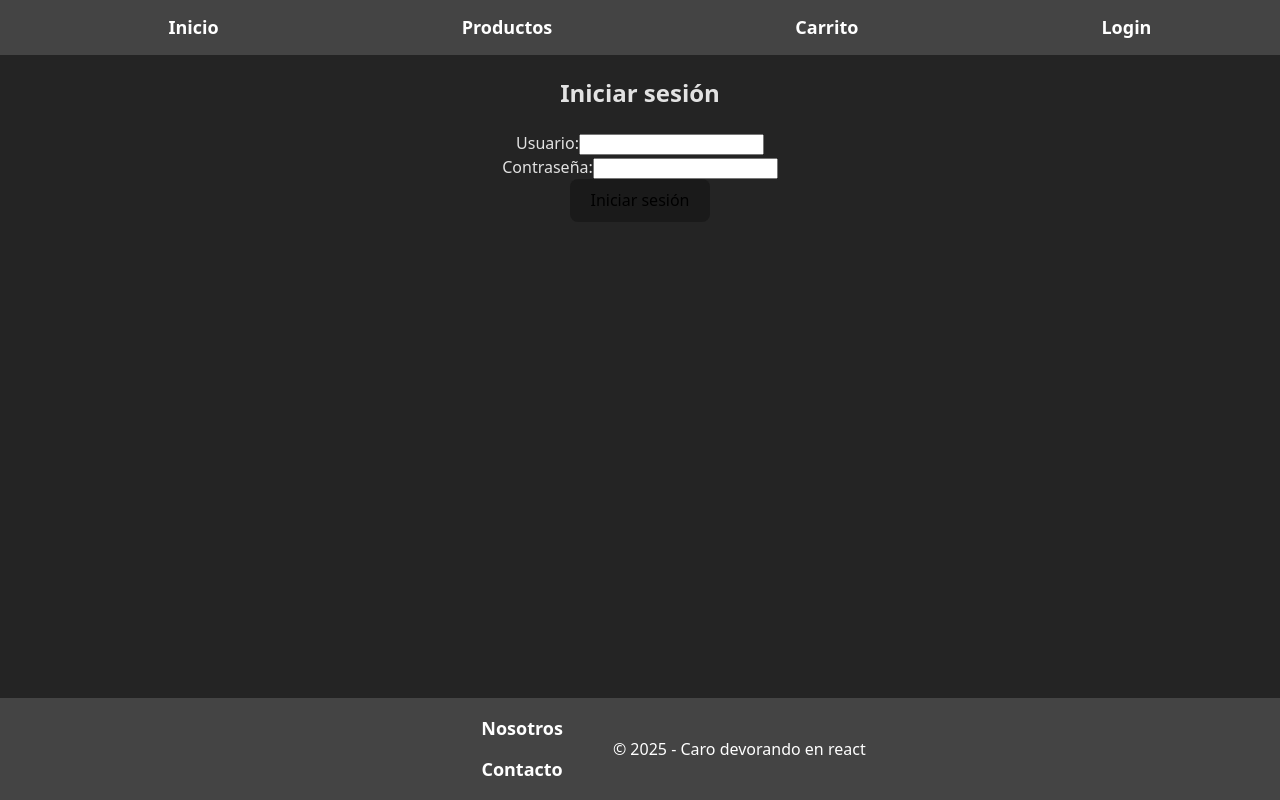
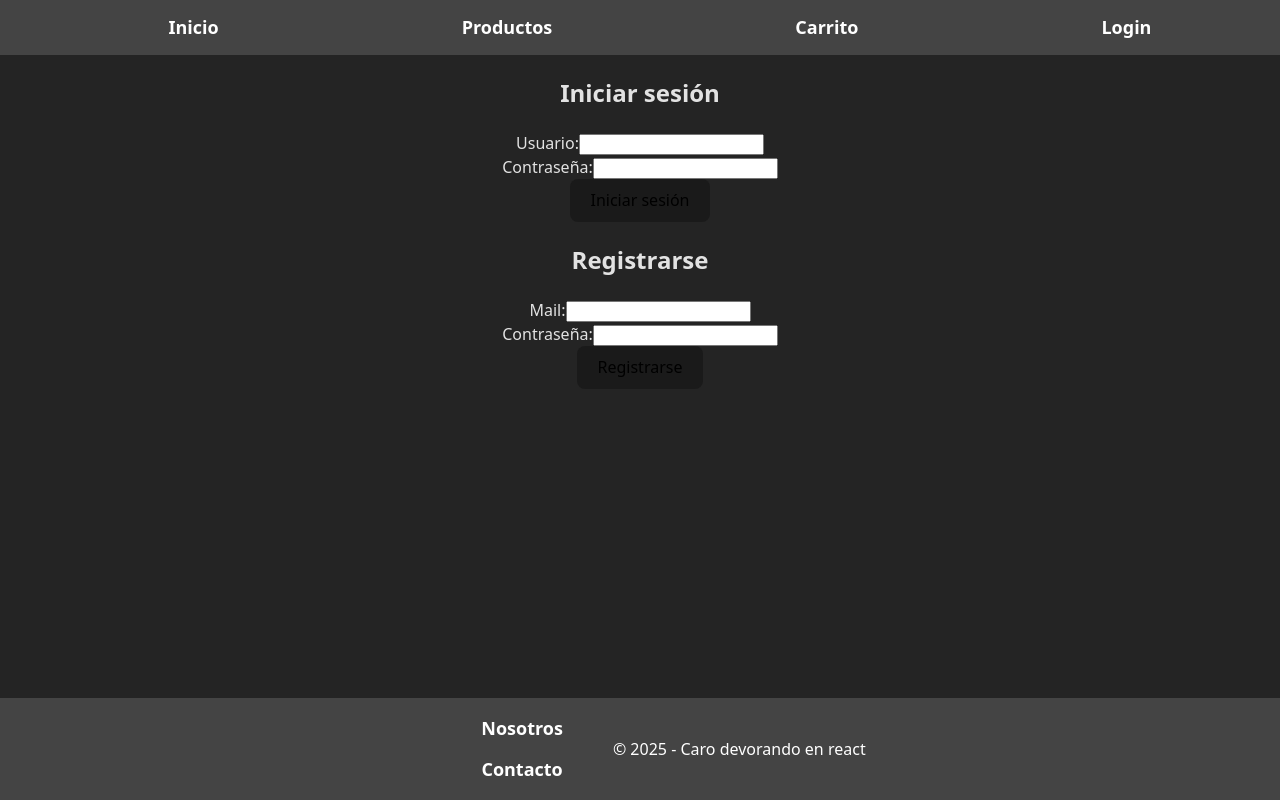
Before and after one commit to caroblanco/REACT---PROYECTO-PRE-ENTREGA, a React (Vite) app in the folder preentrega/: page /login in a window 1280 px wide. Built offline with nearby package versions, Linux system fonts and the light colour scheme.

Commit message:
firebase

```diff
--- a/preentrega/package.json
+++ b/preentrega/package.json
@@ -10,6 +10,7 @@
     "preview": "vite preview"
   },
   "dependencies": {
+    "firebase": "^11.8.1",
     "react": "^19.0.0",
     "react-dom": "^19.0.0",
     "react-router-dom": "^7.5.3",
--- a/preentrega/src/App.css
+++ b/preentrega/src/App.css
@@ -3,9 +3,11 @@
   flex-direction: column; /* Arrange children vertically */
   justify-content: space-between; /* Push footer to the bottom */
   width: 100%;
+  max-width: 100vw;
   margin: 0 auto;
   text-align: center;
   min-height: 100vh; /* Ensure the root takes the full height of the viewport */
+  overflow-x: hidden;
 }
 
 main {
--- /dev/null
+++ b/preentrega/src/auth/firebase.js
@@ -0,0 +1,34 @@
+// Import the functions you need from the SDKs you need
+import { initializeApp } from "firebase/app";
+import { getAnalytics } from "firebase/analytics";
+import { getAuth, createUserWithEmailAndPassword, signInWithEmailAndPassword } from "firebase/auth";
+// TODO: Add SDKs for Firebase products that you want to use
+// https://firebase.google.com/docs/web/setup#available-libraries
+
+// Your web app's Firebase configuration
+// For Firebase JS SDK v7.20.0 and later, measurementId is optional
+const firebaseConfig = {
+  apiKey: "AIzaSyBWPmb0JZShIE6-aOxcX-CnIvxoKdCLHGI",
+  authDomain: "ecommerce-d7d5f.firebaseapp.com",
+  projectId: "ecommerce-d7d5f",
+  storageBucket: "ecommerce-d7d5f.firebasestorage.app",
+  messagingSenderId: "1053857400313",
+  appId: "1:1053857400313:web:28abdea7da7c66cf42a928",
+  measurementId: "G-ZGNGS22LR9"
+};
+
+// Initialize Firebase
+const app = initializeApp(firebaseConfig);
+const analytics = getAnalytics(app);
+
+const auth = getAuth();
+
+export function crearUsuario(email, password) {
+  // Devuelve la promesa
+  return createUserWithEmailAndPassword(auth, email, password);
+}
+
+export function iniciarSesion(email, password) {
+  // Devuelve la promesa
+  return signInWithEmailAndPassword(auth, email, password);
+}
--- a/preentrega/src/components/carrito.jsx
+++ b/preentrega/src/components/carrito.jsx
@@ -18,14 +18,18 @@ function Carrito({}){
 
     return (
         <div className='carrito-container'>
+            <div>
             {productosCarrito.length > 0 ? productosCarrito.map((producto) => (
                 <>
                 <CardCarrito producto={producto} funcionBorrar={borrarProdCarrito} />
                 </>
             ))
             : <h3>El carrito esta vacio</h3>}
-            {total > 0 ? <span>Total: {total.toFixed(2)} </span> : <></>}
-            {productosCarrito.length > 0 ? <button className='carrito-button' onClick={vaciarCarrito}>Vaciar carrito</button> : <></>}
+            </div>
+            <div>
+                {total > 0 ? <span>Total: {total.toFixed(2)} </span> : <></>}
+                {productosCarrito.length > 0 ? <button className='carrito-button' onClick={vaciarCarrito}>Vaciar carrito</button> : <></>}
+            </div>
         </div>
     );
 }
--- a/preentrega/src/components/login2.jsx
+++ b/preentrega/src/components/login2.jsx
@@ -1,43 +1,84 @@
 import React, { useState } from 'react';
 import { useNavigate } from 'react-router-dom';
 import { useAuthContext } from '../context/AuthContext';
+import { crearUsuario, iniciarSesion } from '../auth/firebase';
+
 function Login() {
-  const [usuario, setUsuario] = useState('');
-  const [password, setPassword] = useState('');
+  const [loginUser, setLoginUser] = useState('');
+  const [loginPass, setLoginPass] = useState('');
+  const [registerUser, setRegisterUser] = useState('');
+  const [registerPass, setRegisterPass] = useState('');
   const { login } = useAuthContext();
   const navigate = useNavigate();
 
   const handleSubmit = (e) => {
     e.preventDefault();
-    // Simulación de autenticación
-    if (usuario === 'admin' && password === '1234') {
-      login(usuario);
+    iniciarSesion(loginUser, loginPass)
+      .then((userCredential) => {
+        login(userCredential.user);
         navigate('/');
-    } else {
+      })
+      .catch((error) => {
         alert('Credenciales incorrectas');
+      });
+  };
+
+  function handleRegister(e) {
+    e.preventDefault();
+    crearUsuario(registerUser, registerPass)
+      .then((userCredential) => {
+        login(userCredential.user);
+        navigate('/');
+      })
+      .catch((error) => {
+        alert('Error al registrar usuario');
+      });
   }
-  };
+
   return (
+    <div>
       <form onSubmit={handleSubmit}>
         <h2>Iniciar sesión</h2>
         <div>
           <label>Usuario:</label>
           <input
             type="text"
-          value={usuario}
-          onChange={(e) => setUsuario(e.target.value)}
+            value={loginUser}
+            onChange={(e) => setLoginUser(e.target.value)}
           />
         </div>
         <div>
           <label>Contraseña:</label>
           <input
             type="password"
-          value={password}
-          onChange={(e) => setPassword(e.target.value)}
+            value={loginPass}
+            onChange={(e) => setLoginPass(e.target.value)}
           />
         </div>
         <button type="submit">Iniciar sesión</button>
       </form>
+      <form onSubmit={handleRegister}>
+        <h2>Registrarse</h2>
+        <div>
+          <label>Mail:</label>
+          <input
+            type="text"
+            value={registerUser}
+            onChange={(e) => setRegisterUser(e.target.value)}
+          />
+        </div>
+        <div>
+          <label>Contraseña:</label>
+          <input
+            type="password"
+            value={registerPass}
+            onChange={(e) => setRegisterPass(e.target.value)}
+          />
+        </div>
+        <button type="submit">Registrarse</button>
+      </form>
+    </div>
   );
 }
+
 export default Login;
--- a/preentrega/src/context/AuthContext.jsx
+++ b/preentrega/src/context/AuthContext.jsx
@@ -11,6 +11,7 @@ export function AuthProvider({ children }) {
     localStorage.setItem('authToken', token);
     //setitem para guardar el token en localStorage, asi no se pierde al recargar la pagina
     setUser(username);
+    console.log(`Usuario ${username} ha iniciado sesión.`);
   };
   const logout = () => {
     localStorage.removeItem('authToken');
```
Also changed, not shown: 1 other file (tests, documents, lock files or other folders). Lines whose indentation alone changed are shown as unchanged.
